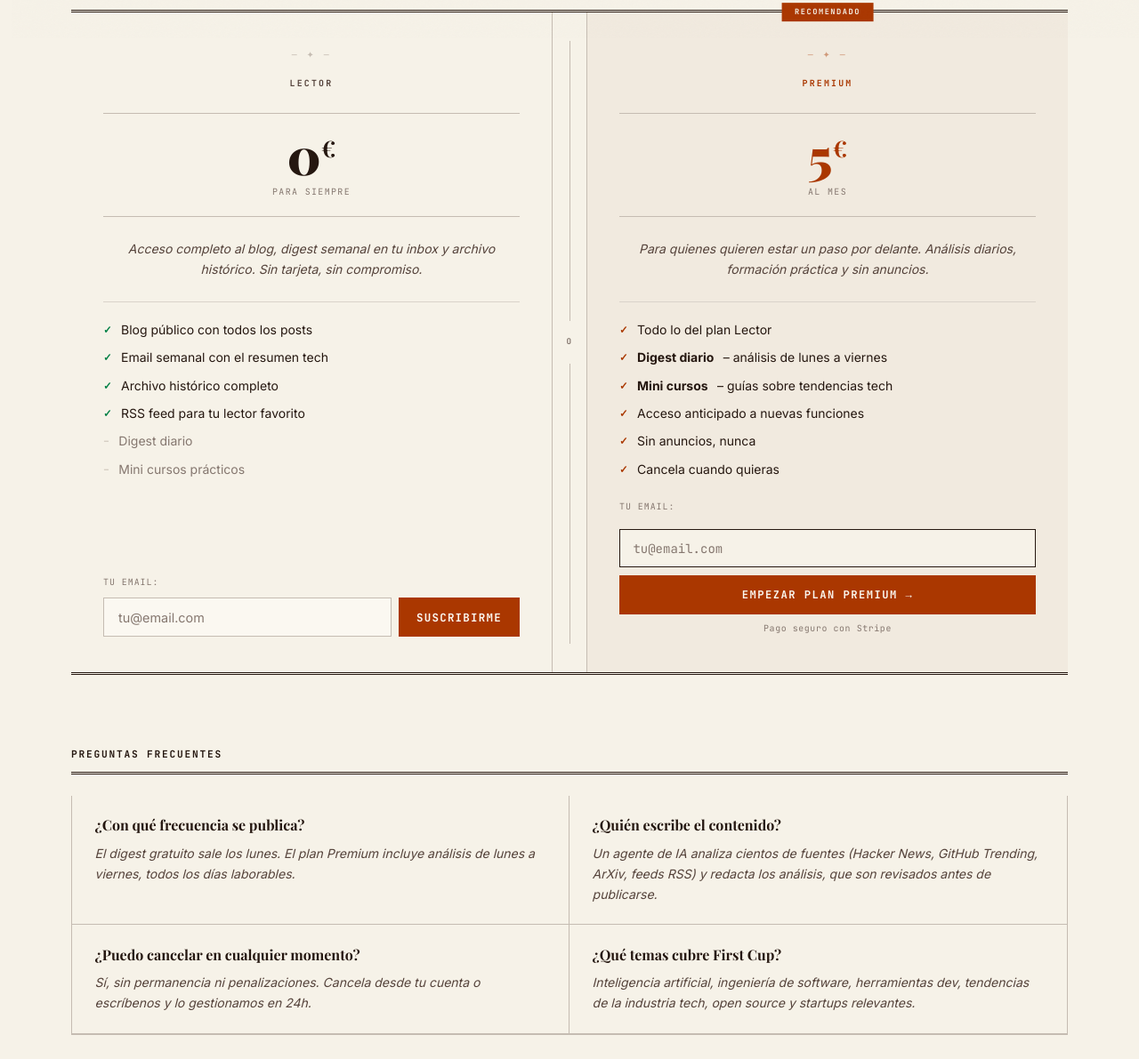
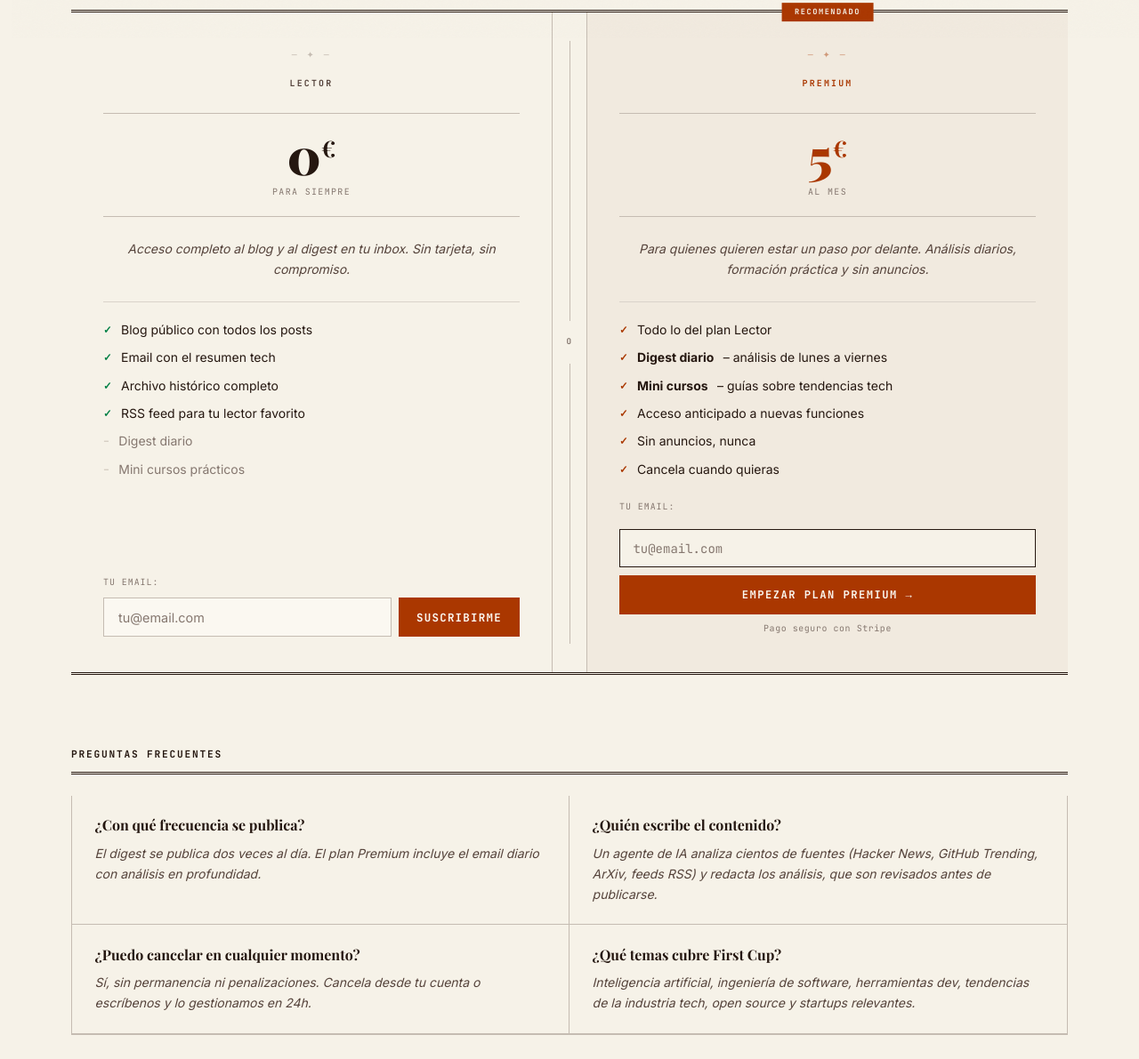
Before and after one commit to Nicovp24/first-cup, an Astro site in the folder blog/: page /subscribe in a window 1280 px wide. Shown: the part 769-1960 px from the top of the page at 89% size. Built offline with nearby package versions, Linux system fonts and the light colour scheme; Astro itself is replaced by a stand-in of ours; a web font is replaced by a local one.

Commit message:
fix: remove incorrect weekly/Monday digest copy

```diff
--- a/blog/src/pages/subscribe.astro
+++ b/blog/src/pages/subscribe.astro
@@ -79,12 +79,12 @@ const SITE = (Astro.site?.toString() ?? 'https://first-cup-kappa.vercel.app').re
               <span class="price-period gz-mono">para siempre</span>
             </div>
             <p class="plan-description">
-              Acceso completo al blog, digest semanal en tu inbox
-              y archivo histórico. Sin tarjeta, sin compromiso.
+              Acceso completo al blog y al digest en tu inbox.
+              Sin tarjeta, sin compromiso.
             </p>
             <ul class="plan-features" aria-label="Características del plan gratuito">
               <li class="feature"><span class="fc" aria-hidden="true">✓</span>Blog público con todos los posts</li>
-              <li class="feature"><span class="fc" aria-hidden="true">✓</span>Email semanal con el resumen tech</li>
+              <li class="feature"><span class="fc" aria-hidden="true">✓</span>Email con el resumen tech</li>
               <li class="feature"><span class="fc" aria-hidden="true">✓</span>Archivo histórico completo</li>
               <li class="feature"><span class="fc" aria-hidden="true">✓</span>RSS feed para tu lector favorito</li>
               <li class="feature fc-empty"><span class="fc fc-no" aria-hidden="true">–</span>Digest diario</li>
@@ -158,8 +158,8 @@ const SITE = (Astro.site?.toString() ?? 'https://first-cup-kappa.vercel.app').re
           <div class="faq-item">
             <h3>¿Con qué frecuencia se publica?</h3>
             <p>
-              El digest gratuito sale los lunes. El plan Premium
-              incluye análisis de lunes a viernes, todos los días laborables.
+              El digest se publica dos veces al día. El plan Premium
+              incluye el email diario con análisis en profundidad.
             </p>
           </div>
           <div class="faq-item">
```
